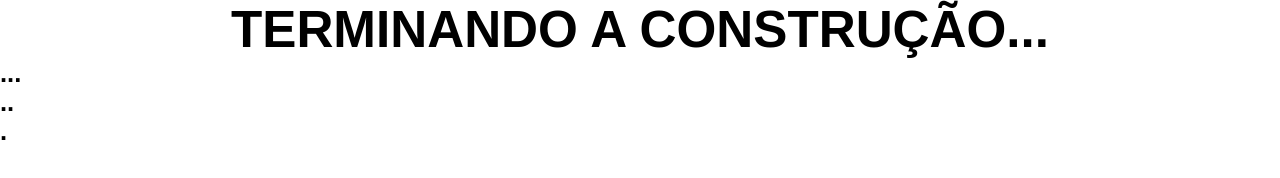
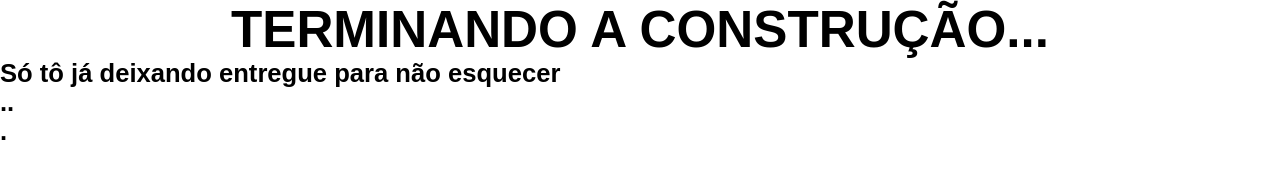
Before and after one commit to Laiara-Leizer/Devs_Chat, a plain HTML site: page index.html in a window 1280 px wide. Drawn offline with Linux system fonts and the light colour scheme.

Commit message:
Change 2

```diff
--- a/index.html
+++ b/index.html
@@ -8,7 +8,7 @@
 </head>
 <body>
         <h1>TERMINANDO A CONSTRUÇÃO...</h1>
-        <h2>...</h2>
+        <h2>Só tô já deixando entregue para não esquecer</h2>
         <h2>..</h2>
         <h2>.</h2>
 </body>
```
